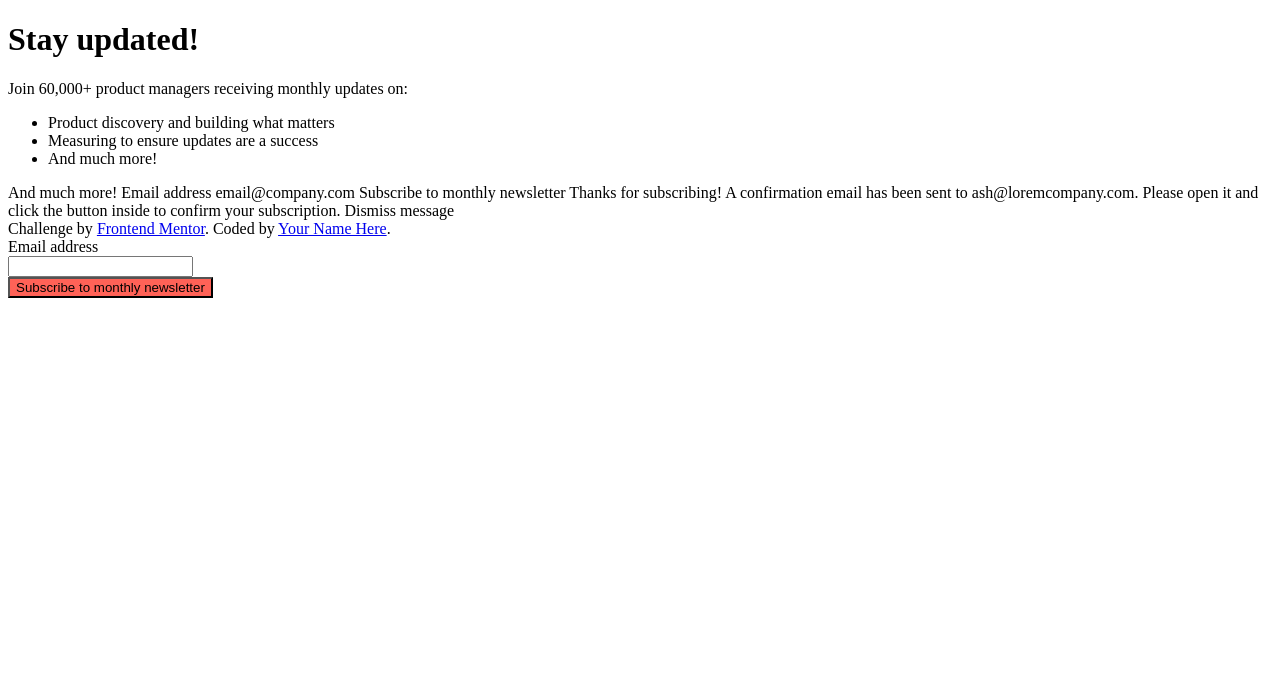
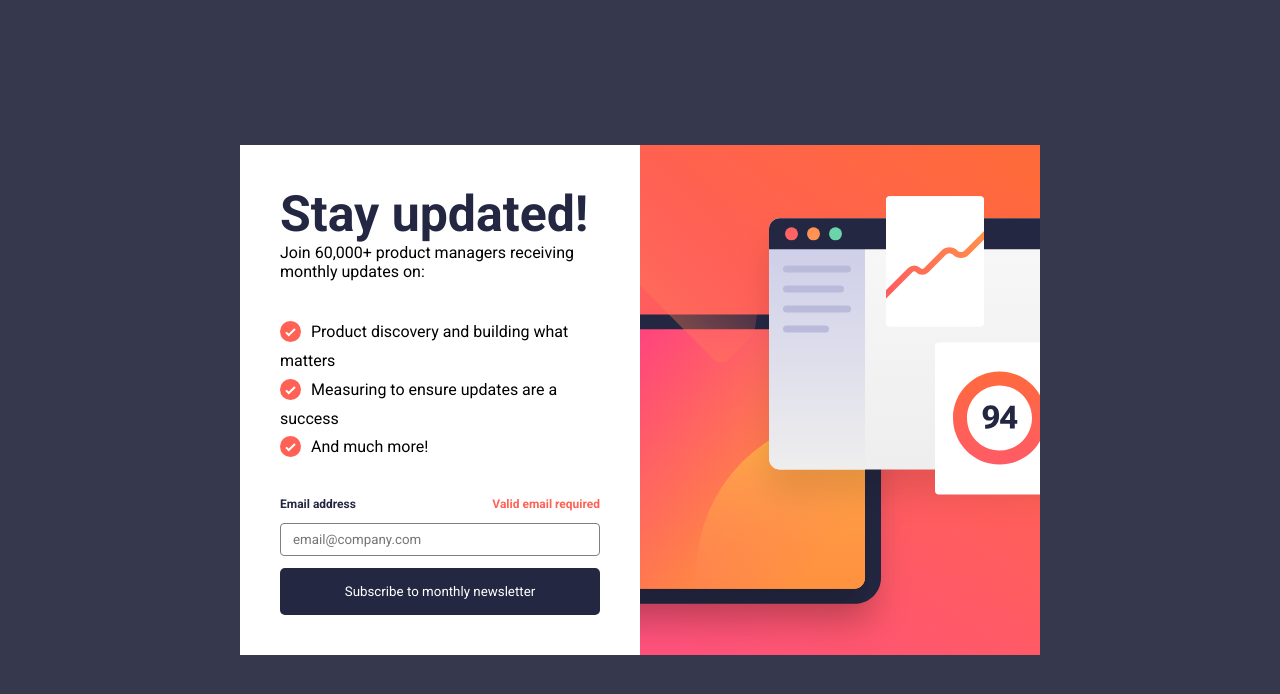
Before and after one commit to Yinkajay/Newsletter-Sign-Up-Form, a Vue app: page / in a window 1280 px wide. Shown: the top 694 px of the page. Built offline with nearby package versions, Linux system fonts and the light colour scheme.

Commit message:
Add validation logic and complete layout

```diff
--- a/src/App.vue
+++ b/src/App.vue
@@ -1,9 +1,10 @@
 <script setup>
-import HelloWorld from './components/HelloWorld.vue'
 </script>
 
 <template>
   <!-- Sign-up form start -->
+  <main>
+    <section class="left">
       <h1>
         Stay updated!
       </h1>
@@ -13,36 +14,26 @@ import HelloWorld from './components/HelloWorld.vue'
       </p>
 
       <ul>
-    <li>Product discovery and building what matters</li>
-    <li>Measuring to ensure updates are a success</li>
-    <li>And much more!</li>
+
+        <li>
+          <img src="../assets/images/icon-list.svg" alt="">
+          <p>Product discovery and building what matters</p>
+        </li>
+        <li>
+          <img src="../assets/images/icon-list.svg" alt="">
+          <p>Measuring to ensure updates are a success</p>
+        </li>
+        <li>
+          <img src="../assets/images/icon-list.svg" alt="">
+          <p>And much more!</p>
+        </li>
       </ul>
-
-  And much more!
-
-  Email address
-  email@company.com
-
-  Subscribe to monthly newsletter
-
-  <!-- Sign-up form end -->
-
-  <!-- Success message start -->
-
-  Thanks for subscribing!
-
-  A confirmation email has been sent to ash@loremcompany.com.
-  Please open it and click the button inside to confirm your subscription.
-
-  Dismiss message
-
-  <!-- Success message end -->
-
-  <div class="attribution">
-    Challenge by <a href="https://www.frontendmentor.io?ref=challenge" target="_blank">Frontend Mentor</a>.
-    Coded by <a href="#">Your Name Here</a>.
-  </div>
       <SignupForm />
+    </section>
+    <section class="right">
+      <div class=""></div>
+    </section>
+  </main>
 </template>
 
 <style scoped>
--- a/src/components/HelloWorld.vue
+++ /dev/null
@@ -1,40 +0,0 @@
-<script setup>
-import { ref } from 'vue'
-
-defineProps({
-  msg: String,
-})
-
-const count = ref(0)
-</script>
-
-<template>
-  <h1>{{ msg }}</h1>
-
-  <div class="card">
-    <button type="button" @click="count++">count is {{ count }}</button>
-    <p>
-      Edit
-      <code>components/HelloWorld.vue</code> to test HMR
-    </p>
-  </div>
-
-  <p>
-    Check out
-    <a href="https://vuejs.org/guide/quick-start.html#local" target="_blank"
-      >create-vue</a
-    >, the official Vue + Vite starter
-  </p>
-  <p>
-    Install
-    <a href="https://github.com/vuejs/language-tools" target="_blank">Volar</a>
-    in your IDE for a better DX
-  </p>
-  <p class="read-the-docs">Click on the Vite and Vue logos to learn more</p>
-</template>
-
-<style scoped>
-.read-the-docs {
-  color: #888;
-}
-</style>
--- a/src/components/SignupForm.vue
+++ b/src/components/SignupForm.vue
@@ -1,27 +1,87 @@
 <template>
     <section>
         <form>
-            <div class="">
+            <div class="email-form">
+                <p class="error-text">Valid email required</p>
                 <label for="email">Email address</label>
-                <input type="email" name="email" id="email">
+                <input type="email" v-model="emailAddress" name="email" id="email" placeholder="email@company.com" :on-change="checkValidity(emailAddress)">
             </div>
-            <button>Subscribe to monthly newsletter</button>
+            <button :disabled="!emailIsValid">Subscribe to monthly newsletter</button>
         </form>
+
     </section>
 </template>
 
 
 <script>
+export default {
+    data() {
+        return {
+            emailAddress: '',
+            emailIsValid: false
+        }
+    },
+    computed: {
 
+    },
+    methods: {
+        checkValidity(email) {
+            if (email.trim() === '' || !email.includes('@')) {
+                this.emailIsValid = false
+                return
+            }
+            this.emailIsValid = true
+        }
+    }
+}
 </script>
 
 <style scoped>
 label {
     display: block;
+    font-size: 12px;
+    font-weight: bold;
+    color: var(--dark-grey);
     /* width: 100%; */
 }
 
+.email-form {
+    position: relative;
+}
+
+.error-text {
+    position: absolute;
+    right: 0;
+    color: var(--tomato);
+    font-size: 12px;
+    font-weight: bold;
+}
+
+input {
+    width: 100%;
+    padding: 8px 12px;
+    border-radius: 4px;
+    border: 1px solid grey;
+    margin: 12px 0;
+}
+
 button {
-    background-color: hsl(4, 100%, 67%);
+    background-color: var(--dark-grey);
+    color: white;
+    width: 100%;
+    border: none;
+    padding: 1rem 32px;
+    border-radius: 5px;
+    cursor: pointer;
+}
+
+button:disabled {
+    cursor: not-allowed;
+    box-shadow: none;
+}
+
+button:hover {
+    background-color: var(--tomato);
+    box-shadow: 0px 6px 12px 2px rgba(255, 98, 87, 0.6);
 }
 </style>
--- a/src/style.css
+++ b/src/style.css
@@ -1,5 +1,79 @@
 @import url('https://fonts.googleapis.com/css2?family=Roboto:wght@400;700&display=swap');
 
+* {
+  margin: 0;
+  padding: 0;
+  box-sizing: border-box;
+  font-family: 'Roboto', sans-serif;
+  --tomato: hsl(4, 100%, 67%);
+  --dark-grey: hsl(234, 29%, 20%);
+  --charcoal-grey: hsl(235, 18%, 26%);
+  --grey: hsl(231, 7%, 60%);
+}
+
+html,
+body {
+  height: 100%;
+}
+
+body {
+  background-color: var(--charcoal-grey);
+}
+
+#app {
+  height: 100%;
+  display: flex;
+  justify-content: center;
+  align-items: center;
+}
+
+main {
+  display: flex;
+  width: 90%;
+  max-width: 50rem;
+  /* padding: 1rem; */
+  background-color: white;
+  border-radius: 10px;
+}
+
+.left {
+  /* background-color: yellow; */
+  background-color: white;
+  padding: 2.5rem;
+  width: 50%;
+}
+
+.right {
+  background-color: green;
+  background-image: url(../assets/images/illustration-sign-up-desktop.svg);
+  background-size: cover;
+  background-position: center center;
+  width: 50%;
+}
+
+h1 {
+  color: var(--dark-grey);
+  font-size: 50px;
+}
+
+ul {
+  margin: 32px 0;
+}
+
+li {
+  list-style: none;
+}
+
+li img {
+  vertical-align: middle;
+  margin: 8px 0;
+  margin-right: 10px;
+}
+
+li p {
+  vertical-align: middle;
+  display: inline;
+}
 
 
 
```
Also changed, not shown: src/components/Attribution.vue (+10 -0 lines). Lines whose indentation alone changed are shown as unchanged.
